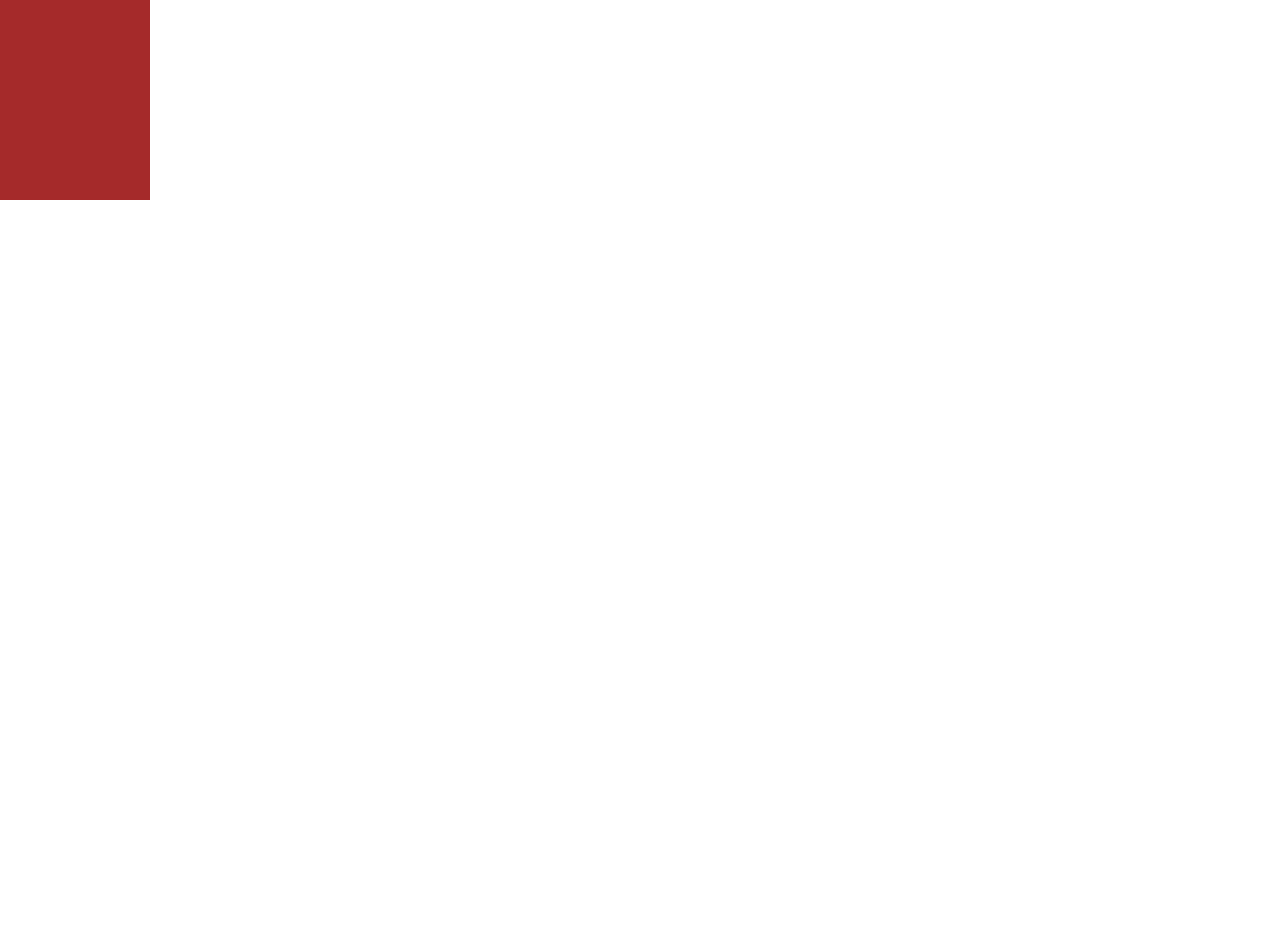
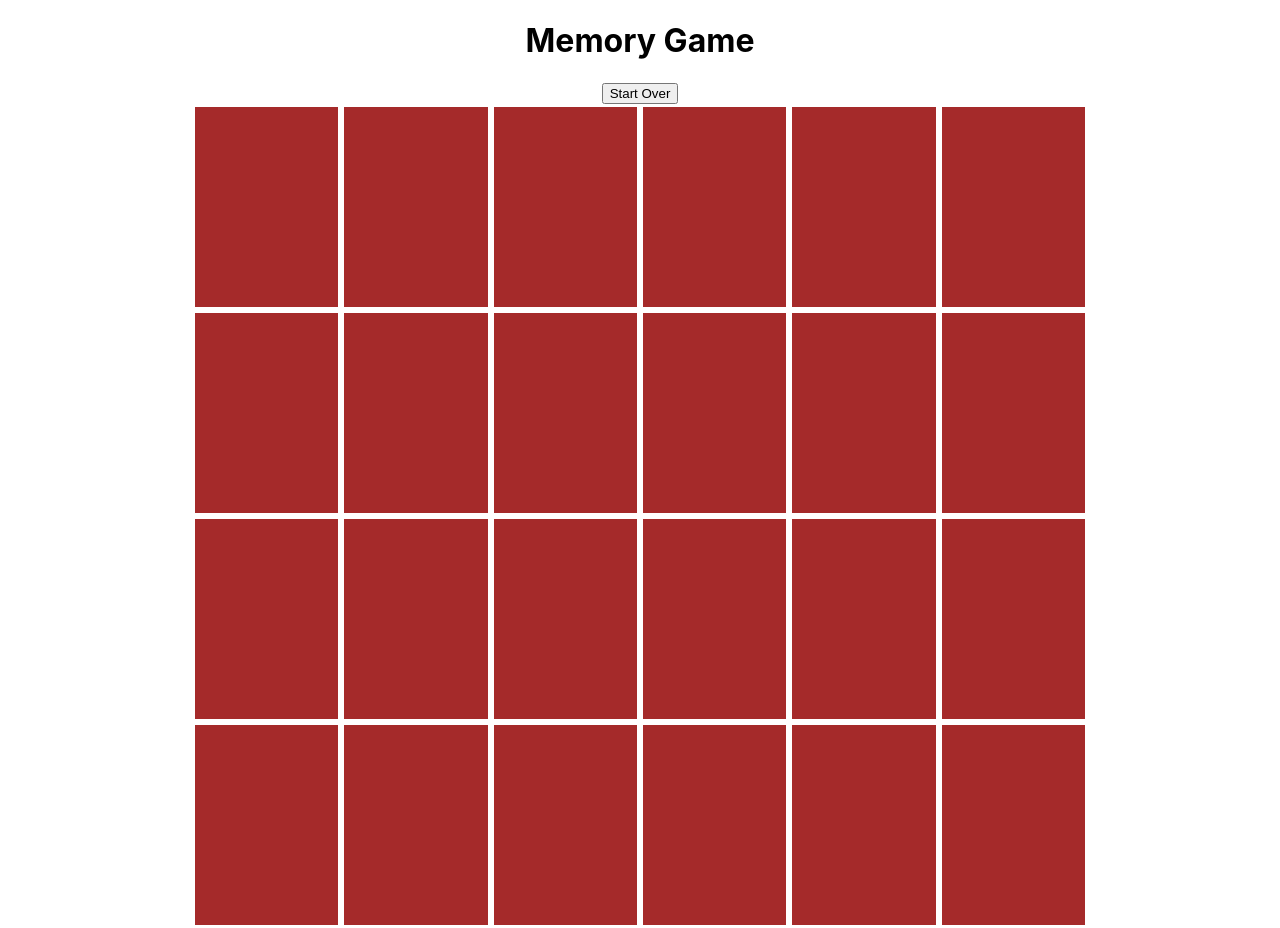
Before and after one commit to WebAhead12/Memory-Game, a React (Create React App) app: page / in a window 1280 px wide. Before the commit the page ends 800 px from the top, so only its background shows below. Built offline with nearby package versions, Linux system fonts and the light colour scheme.

Commit message:
initializing the app with dummy content

```diff
--- a/src/components/App.js
+++ b/src/components/App.js
@@ -1,11 +1,19 @@
 import React from "react";
 import "./style.css";
 import Cards from "./cards/Cards";
+import StartOver from './start_over/StartOver';
+
 
 function App() {
   return (
     <div className="container">
-      <Cards />
+
+    <h1  className='header'>
+        Memory Game
+    </h1>
+    <StartOver />
+    <Cards />
+
     </div>
   );
 }
--- a/src/components/cards/Cards.jsx
+++ b/src/components/cards/Cards.jsx
@@ -1,10 +1,43 @@
 import React from "react";
 import "./style.css";
+import Card from './card/Card'
 
 function Cards(props) {
+  let array=[];
+  for(let i = 1; i < 7; i++){
+    array.push(i);
+  }
   return (
     <div className="cardsContainer">
-      <div className="card"></div>
+      <div className="row1">
+      {
+      array.map((card, idx) =>{
+          return <Card key={idx}/>
+      })
+      }
+      </div>
+      <div className="row2">
+      {
+      array.map((card, idx) =>{
+          return <Card key={idx+6}/>
+      })
+      }
+      </div>
+      <div className="row3">
+      {
+      array.map((card, idx) =>{
+          return <Card key={idx+12}/>
+      })
+      }
+      </div>
+      <div className="row4">
+      {
+      array.map((card, idx) =>{
+          return <Card key={idx+18}/>
+      })
+      }
+      </div>
+
     </div>
   );
 }
--- /dev/null
+++ b/src/components/cards/card/Card.jsx
@@ -0,0 +1,12 @@
+import React from 'react';
+import './style.css';
+
+function Card(props){
+    return (
+        <div className='card'>
+
+        </div>
+    );
+}
+
+export default Card;
--- /dev/null
+++ b/src/components/cards/card/style.css
@@ -0,0 +1,6 @@
+.card {
+  background-color: brown;
+  height: 200px;
+  width: 150px;
+  margin: 3px;
+}
--- a/src/components/cards/style.css
+++ b/src/components/cards/style.css
@@ -1,5 +1,12 @@
-.card {
-  background-color: brown;
-  height: 200px;
-  max-width: 150px;
+.cardsContainer{
+    display: flex;
+    flex-direction: column;
+    margin: auto;
+    width: 70%;
+
 }
+
+.row1, .row2, .row3, .row4{
+    display: flex;
+    flex-direction: row;
+}
--- /dev/null
+++ b/src/components/start_over/StartOver.jsx
@@ -0,0 +1,10 @@
+import React from 'react';
+import './style.css'
+
+function StartOver(props){
+    return (
+        <button className='startOver'>Start Over</button>
+    );
+}
+
+export default StartOver;
--- a/src/components/style.css
+++ b/src/components/style.css
@@ -1,3 +1,8 @@
 .container {
   text-align: center;
 }
+
+.header{
+  text-align: center;
+
+}
```
Also changed, not shown: src/components/start_over/style.css (added).
